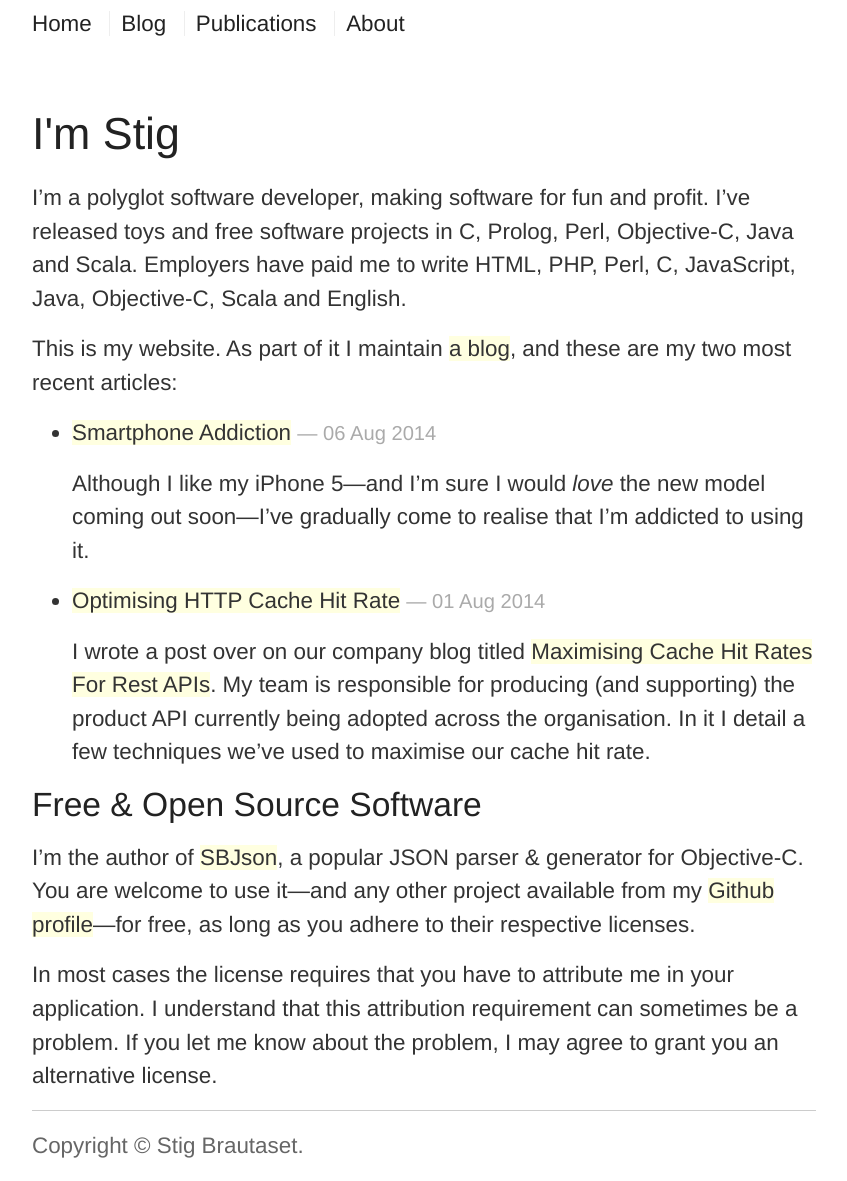
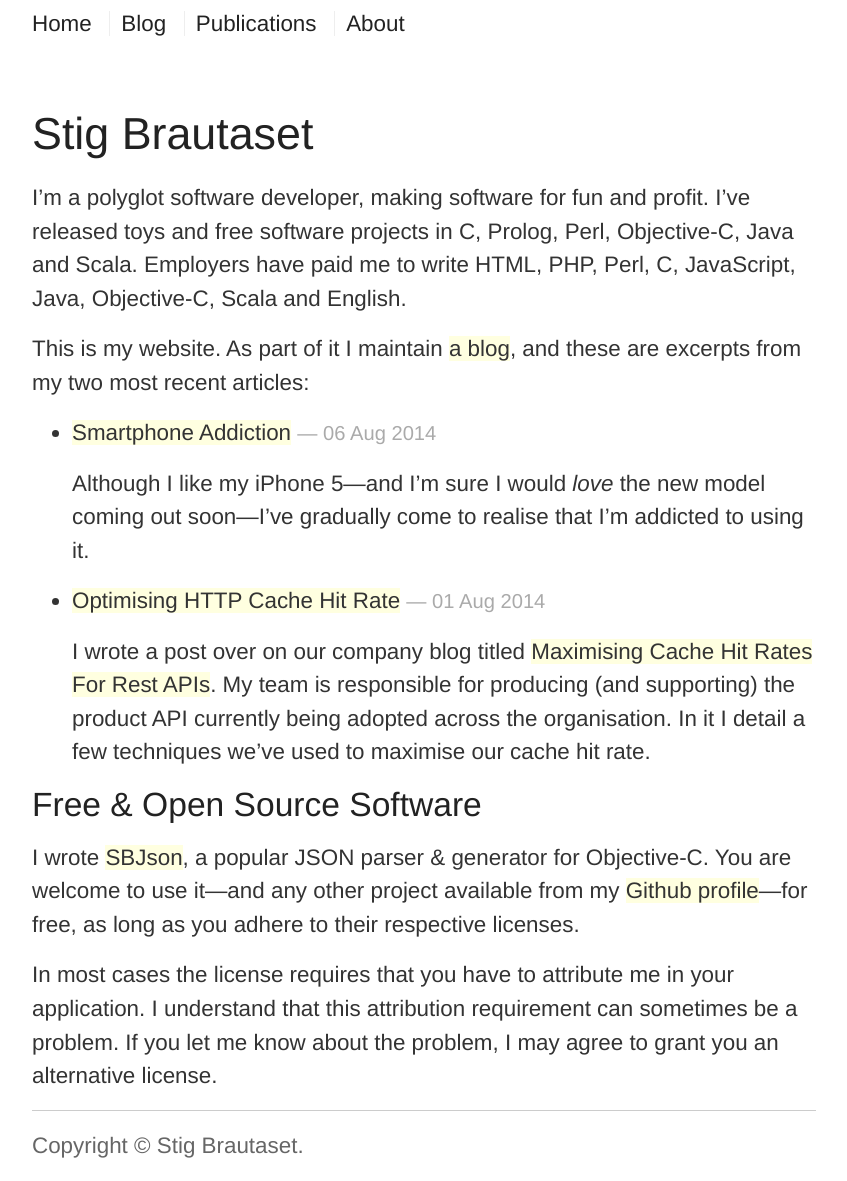
Before and after one commit to stig/www.brautaset.org, a Jekyll site: the page built from index.md, in a window 1280 px wide. Shown: the whole page, without its empty margins (216-1063 px from the left). Built offline with Jekyll 4.4.1, drawn with Linux system fonts in a browser that asks for light colours.

Commit message:
Tweaks to index page

```diff
--- a/index.md
+++ b/index.md
@@ -1,6 +1,6 @@
 ---
 layout: page
-title: I'm Stig
+title: Stig Brautaset
 ---
 
 I'm a polyglot software developer, making software for fun and profit. I've
@@ -9,7 +9,7 @@ and Scala. Employers have paid me to write HTML, PHP, Perl, C, JavaScript, Java,
 Objective-C, Scala and English.
 
 This is my website. As part of it I maintain [a blog](/articles.html),
-and these are my two most recent articles:
+and these are excerpts from my two most recent articles:
 
 <ul>
 {% for post in site.posts limit: 2 %}
@@ -23,16 +23,13 @@ and these are my two most recent articles:
 {% endfor %}
 </ul>
 
-<!-- testing 2,34 -->
-
 Free & Open Source Software
 ---------------------------
 
-I'm the author of <a href="http://sbjson.org">SBJson</a>, a popular
-JSON parser & generator for Objective-C. You are welcome to use
-it&mdash;and any other project available from my
-[Github profile][github]&mdash;for free, as long as you adhere to
-their respective licenses.
+I wrote <a href="http://sbjson.org">SBJson</a>, a popular JSON parser
+& generator for Objective-C. You are welcome to use it&mdash;and any
+other project available from my [Github profile][github]&mdash;for
+free, as long as you adhere to their respective licenses.
 
 In most cases the license requires that you have to attribute me in
 your application. I understand that this attribution requirement can
```
